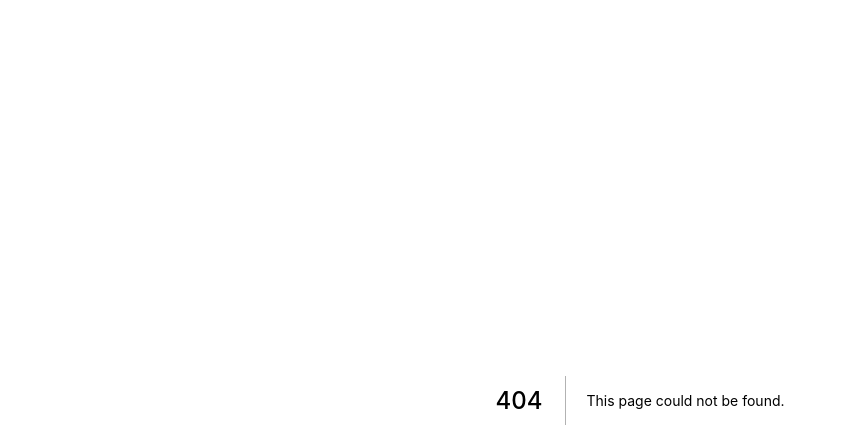
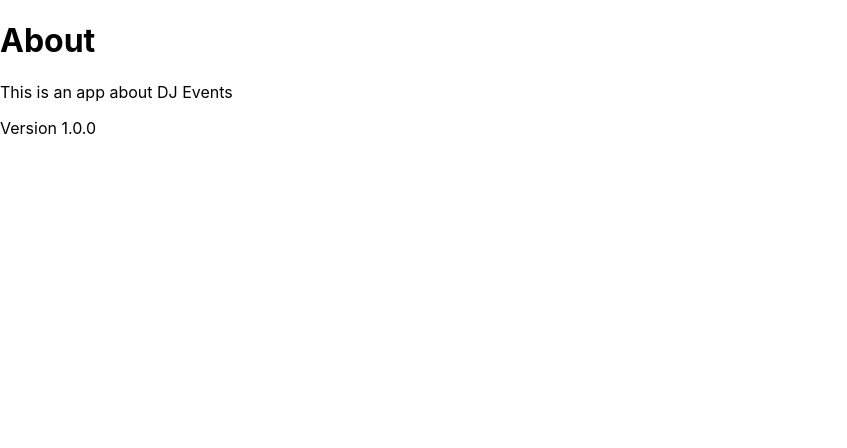
Before and after one commit to RamirezJA/DJ-Events, a Next.js app: page /about in a window 1280 px wide. Before the commit this address had no page. Shown: the top 448 px of the page, without its empty margins (0-847 px from the left). Built offline with nearby package versions, Linux system fonts and the light colour scheme.

Commit message:
pages & routes

```diff
--- /dev/null
+++ b/pages/about.js
@@ -0,0 +1,9 @@
+export default function AboutPage() {
+  return (
+    <div>
+      <h1>About</h1>
+      <p>This is an app about DJ Events</p>
+      <p>Version 1.0.0</p>
+    </div>
+  )
+}
```
Also changed, not shown: pages/events/[slug].js (added, +7 -0 lines), pages/events/add.js (added, +7 -0 lines), pages/events/index.js (added, +7 -0 lines), pages/index.js (+12 -12 lines).
